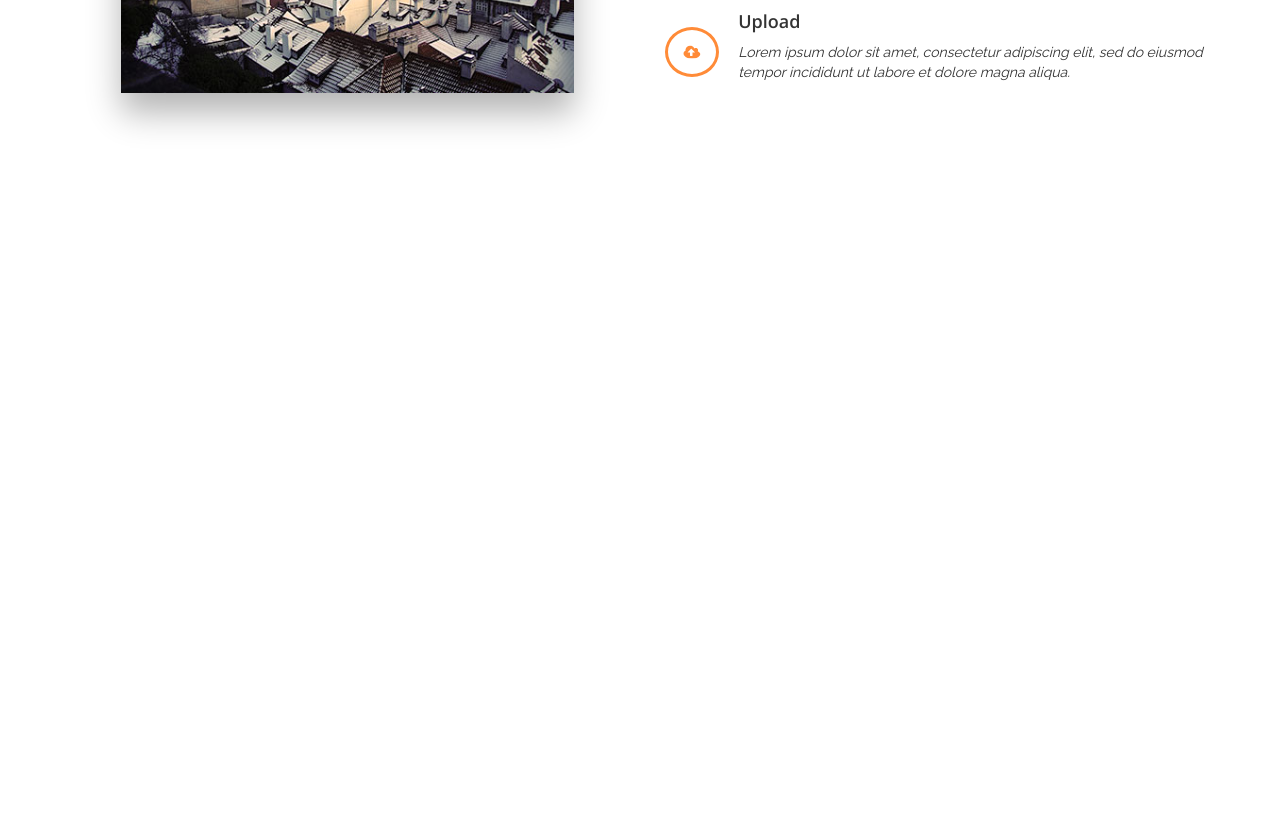
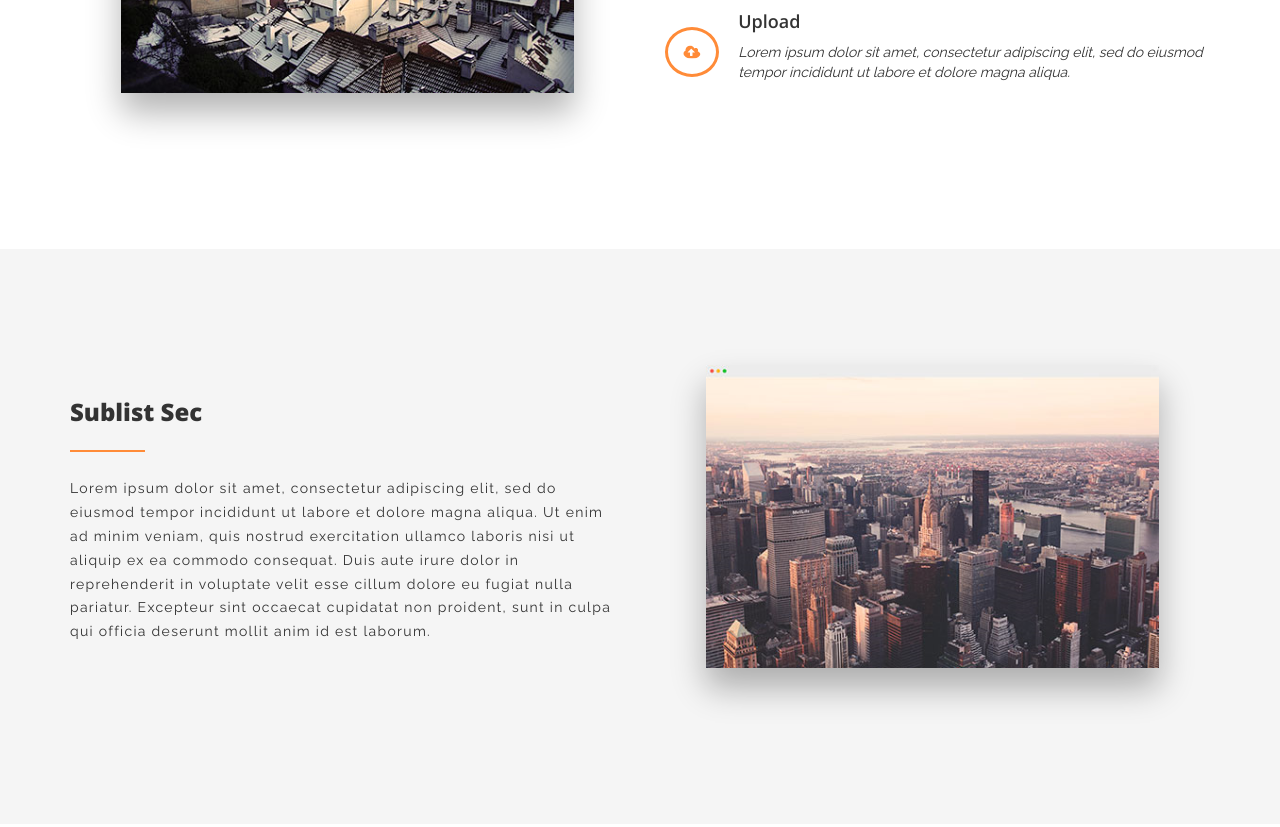
Before and after one commit to MAshrafM/PSD_Axit, a website: page index.html in a window 1280 px wide. Shown: the part 1831-2658 px from the top of the page. Drawn offline with nearby package versions, Linux system fonts and the light colour scheme.

Commit message:
sec section

```diff
--- a/index.html
+++ b/index.html
@@ -177,6 +177,22 @@
         </div>
       </div>
     </section>
+    <!-- Sublist 2 -->
+    <section id="sublist-sec">
+      <div class="container">
+        <div class="row">
+          <div class="col-md-6">
+            <div class="list-info">
+              <h3>Sublist Sec</h3>
+              <p>Lorem ipsum dolor sit amet, consectetur adipiscing elit, sed do eiusmod tempor incididunt ut labore et dolore magna aliqua. Ut enim ad minim veniam, quis nostrud exercitation ullamco laboris nisi ut aliquip ex ea commodo consequat. Duis aute irure dolor in reprehenderit in voluptate velit esse cillum dolore eu fugiat nulla pariatur. Excepteur sint occaecat cupidatat non proident, sunt in culpa qui officia deserunt mollit anim id est laborum.</p>
+            </div>
+          </div>
+          <div class="col-md-6">
+            <img class="img-responsive center-block sub-image" src="./images/sublistsecimg.png" alt="sublist img" />
+          </div>
+        </div>
+      </div>
+    </section>
     <!-- End Sub List -->
     <!-- Scripts -->
     <script  src="https://code.jquery.com/jquery-2.2.4.min.js"  integrity="sha256-BbhdlvQf/xTY9gja0Dq3HiwQF8LaCRTXxZKRutelT44="  crossorigin="anonymous"></script>
--- a/scss/main.scss
+++ b/scss/main.scss
@@ -246,7 +246,7 @@ header{
   }
 }
 
-#sublist{
+#sublist, #sublist-sec{
   padding: 100px 0;
 
   .sub-image{
@@ -298,3 +298,20 @@ header{
 
   }
 }
+
+#sublist-sec{
+  background-color: #f5f5f5;
+
+  .sub-image{
+    margin-top: 0;
+  }
+
+  .list-info{
+    margin-top: 50px;
+  }
+
+  p{
+    letter-spacing: 1.3px;
+    line-height: 1.7;
+  }
+}
```
Also changed, not shown: css/main.css, images/sublistsecimg.png (added).
